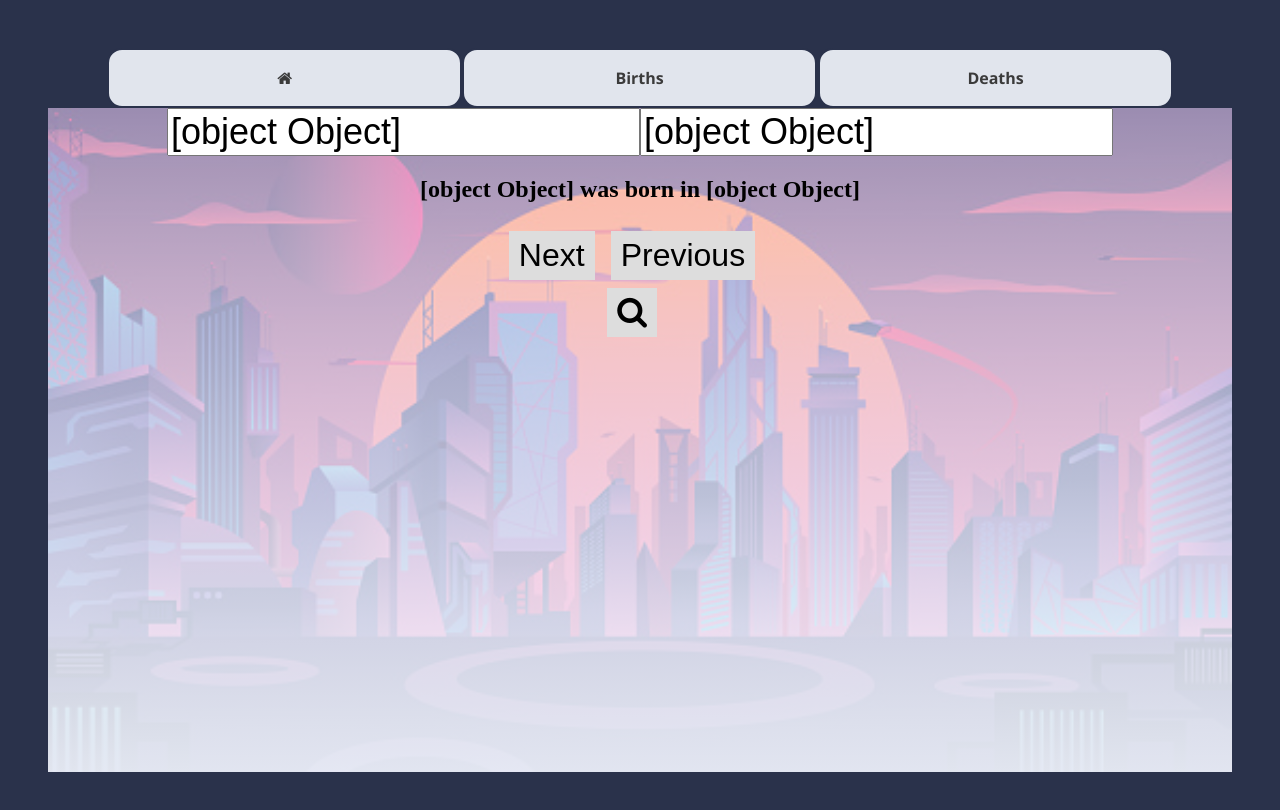
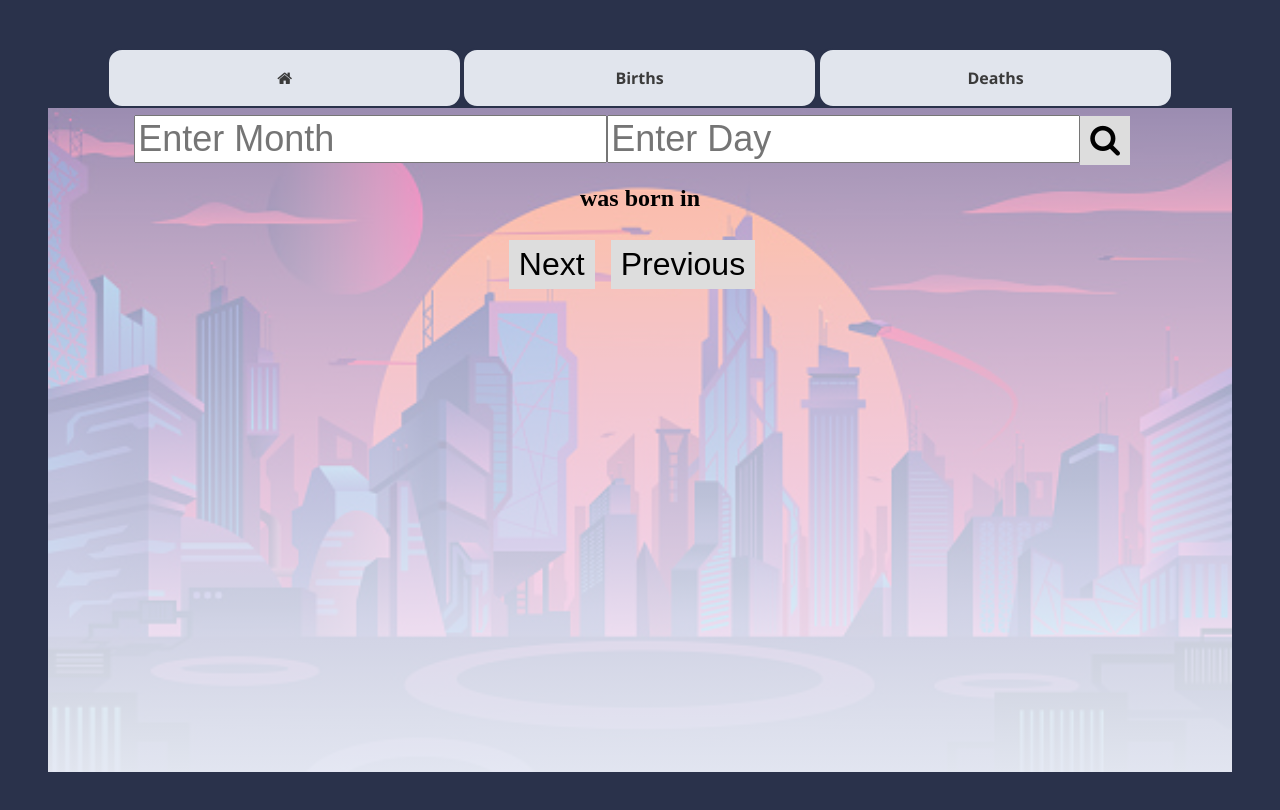
Before and after one commit to staten-island-tech/vue-api-project-chang, a Vue app in the folder chang/: page /births in a window 1280 px wide. Shown: the top 810 px of the page. Built offline with nearby package versions, Linux system fonts and the light colour scheme.

Commit message:
made the null dissappear and the search button is now next to the form

```diff
--- a/chang/src/views/historicalBirths.vue
+++ b/chang/src/views/historicalBirths.vue
@@ -17,12 +17,8 @@
               placeholder="Enter Day"
               v-model="day"
             />
-            <!-- <div class="birth-data" v-for="birth in births" :key="birth.year">
-              <h2>
-                {{ birth.description + " was born in the year " + birth.year }}
-              </h2>
-              <h2></h2>
-            </div> -->
+            <button type="submit"><i class="fa fa-search"></i></button>
+
             <div class="birth-data">
               <h2>
                 {{ birthDescription + " was born in " + year }}
@@ -30,7 +26,6 @@
               <button @click="index++">Next</button>
               <button @click="index--">Previous</button>
             </div>
-            <button type="submit"><i class="fa fa-search"></i></button>
           </form>
         </div>
       </div>
@@ -43,11 +38,11 @@
 export default {
   data() {
     return {
-      index: 1,
-      year: {},
-      birthDescription: {},
-      day: {},
-      month: {},
+      index: 0,
+      year: [],
+      birthDescription: [],
+      day: null,
+      month: null,
     };
   },
 
```
